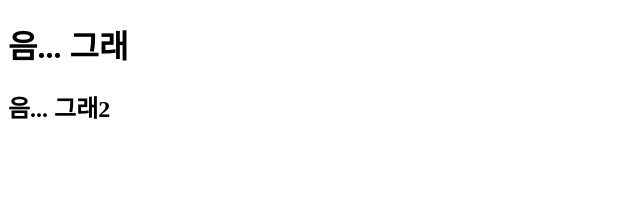
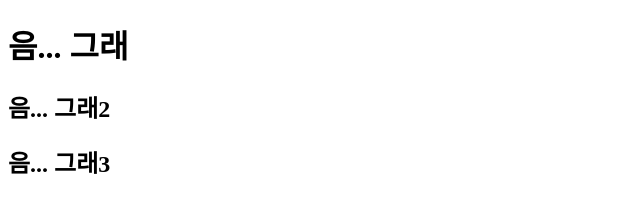
Before and after one commit to sunnya2023/garyworld, a plain HTML site: page index.html in a window 1280 px wide. Shown: the whole page, without its empty margins (0-640 px from the left). Drawn offline with Linux system fonts and the light colour scheme.

Commit message:
음 그 추

```diff
--- a/index.html
+++ b/index.html
@@ -11,6 +11,7 @@
 <body>
     <h1>음... 그래</h1>
     <h2>음... 그래2</h2>
+    <h2>음... 그래3</h2>
 </body>
 
 </html>
```
